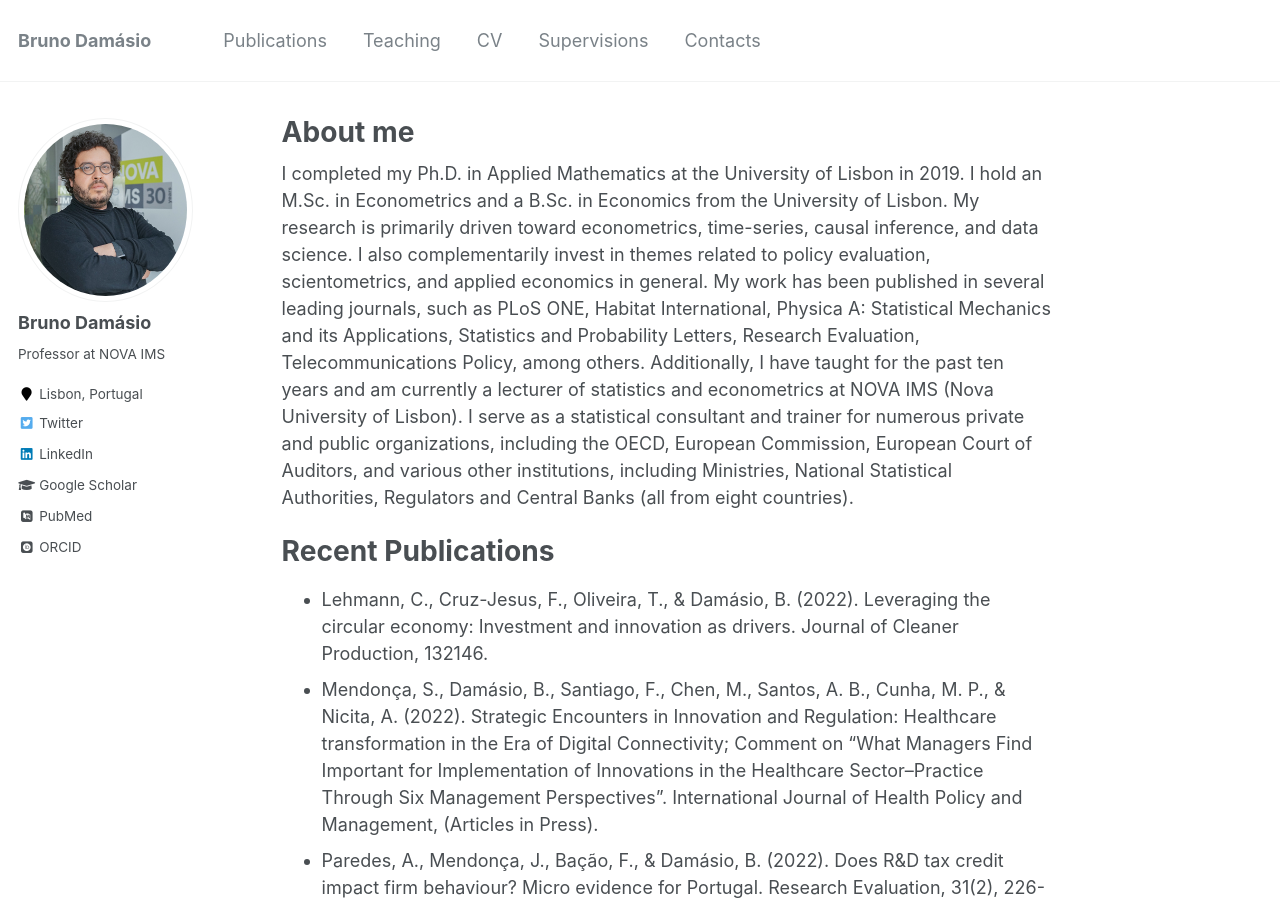
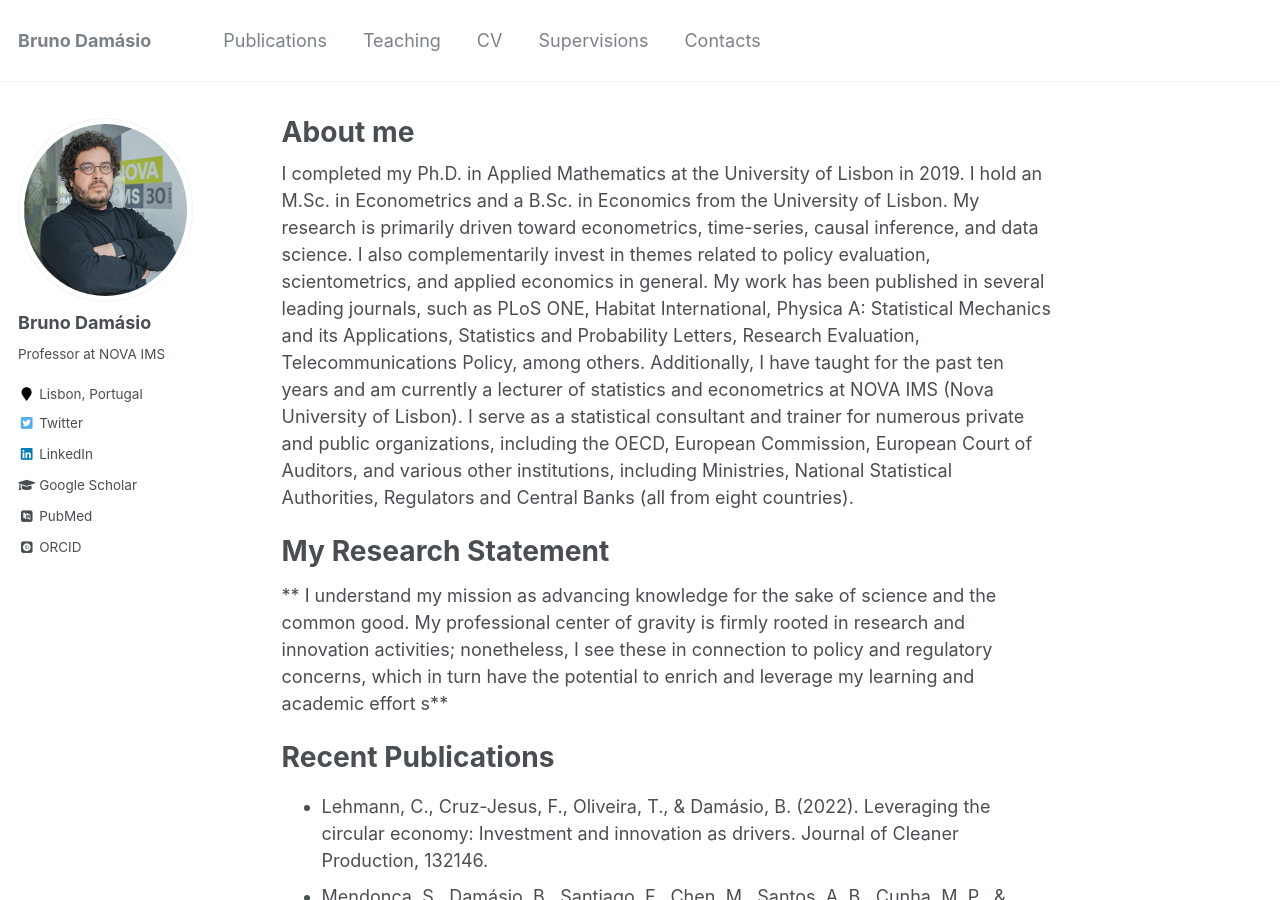
Before and after one commit to damasiob/damasiob.github.io, a Jekyll site: the page built from _pages/about.md, in a window 1280 px wide and 900 px high. Built offline with Jekyll 4.4.1, drawn with Linux system fonts in a browser that asks for light colours; some web fonts are replaced.

Commit message:
Update about.md

```diff
--- a/_pages/about.md
+++ b/_pages/about.md
@@ -9,6 +9,12 @@ redirect_from:
 ---
 
 I completed my Ph.D. in Applied Mathematics at the University of Lisbon in 2019.  I hold an M.Sc. in Econometrics and a B.Sc. in Economics from the University of Lisbon. My research is primarily driven toward econometrics, time-series, causal inference, and data science. I also complementarily invest in themes related to policy evaluation, scientometrics, and applied economics in general. My work has been published in several leading journals, such as PLoS ONE, Habitat International, Physica A: Statistical Mechanics and its Applications, Statistics and Probability Letters, Research Evaluation, Telecommunications Policy, among others.  Additionally, I have taught for the past ten years and am currently a lecturer of statistics and econometrics at NOVA IMS (Nova University of Lisbon). I serve as a statistical consultant and trainer for numerous private and public organizations, including the OECD, European Commission, European Court of Auditors, and various other institutions, including Ministries, National Statistical Authorities, Regulators and Central Banks (all from eight countries).
+
+
+
+My Research Statement
+======
+** I understand my mission as advancing knowledge for the sake of science and the common good. My professional center of gravity is firmly rooted in research and innovation activities; nonetheless, I see these in connection to policy and regulatory concerns, which in turn have the potential to enrich and leverage my learning and academic effort s**
 
 
 Recent Publications
```
